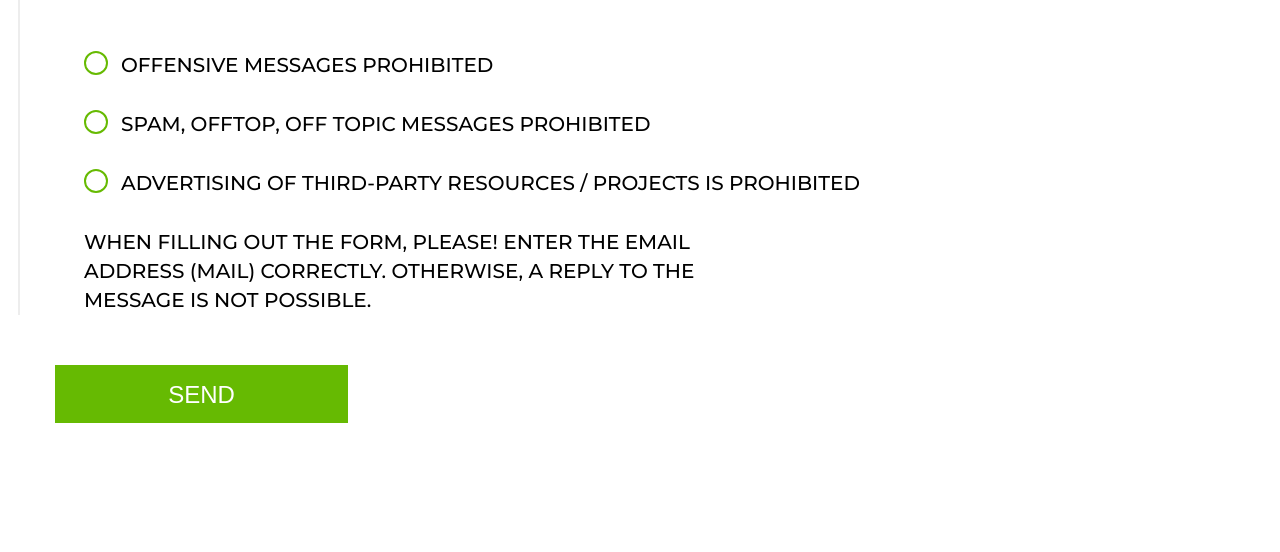
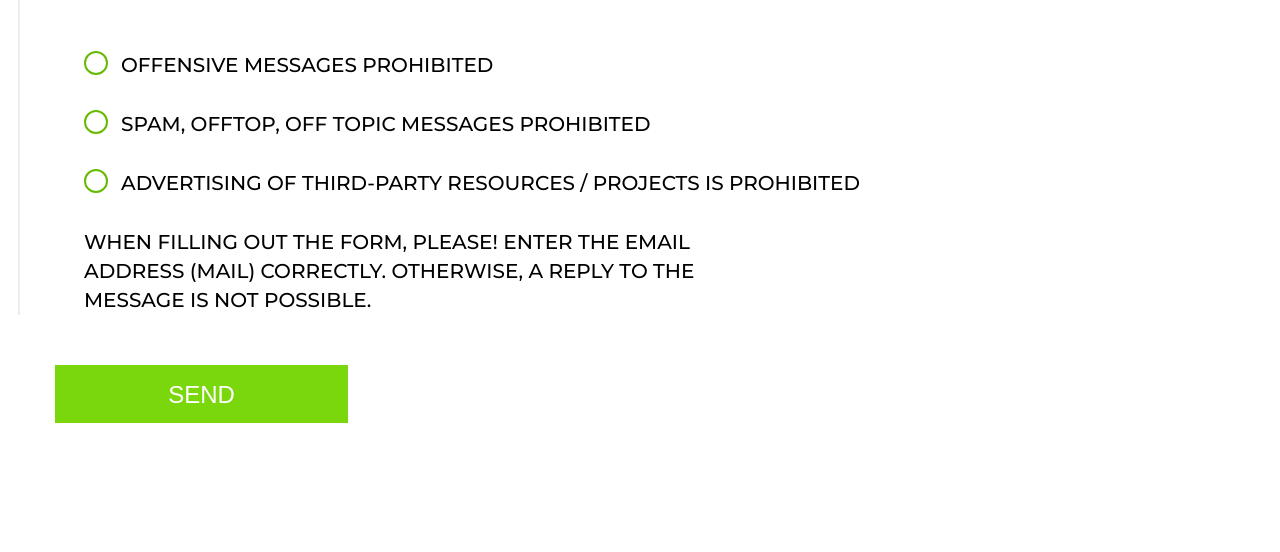
Before and after one commit to samartsevigor/food-box, a plain HTML site: page contacts.html in a window 1280 px wide. In both pictures the pointer is over the button "SEND". Shown: the part 1529-2081 px from the top of the page. Drawn offline with nearby package versions, Linux system fonts and the light colour scheme.

Commit message:
fix btn style

```diff
--- a/css/style.css
+++ b/css/style.css
@@ -487,6 +487,10 @@ textarea[class='form-input'] {
     font-size: 24px;
     line-height: 29px;
     border: none;
+    transition: .6s;
+}
+.form-btn:hover{
+    background-color: #79d70b;
 }
 
 .form-content{
```
